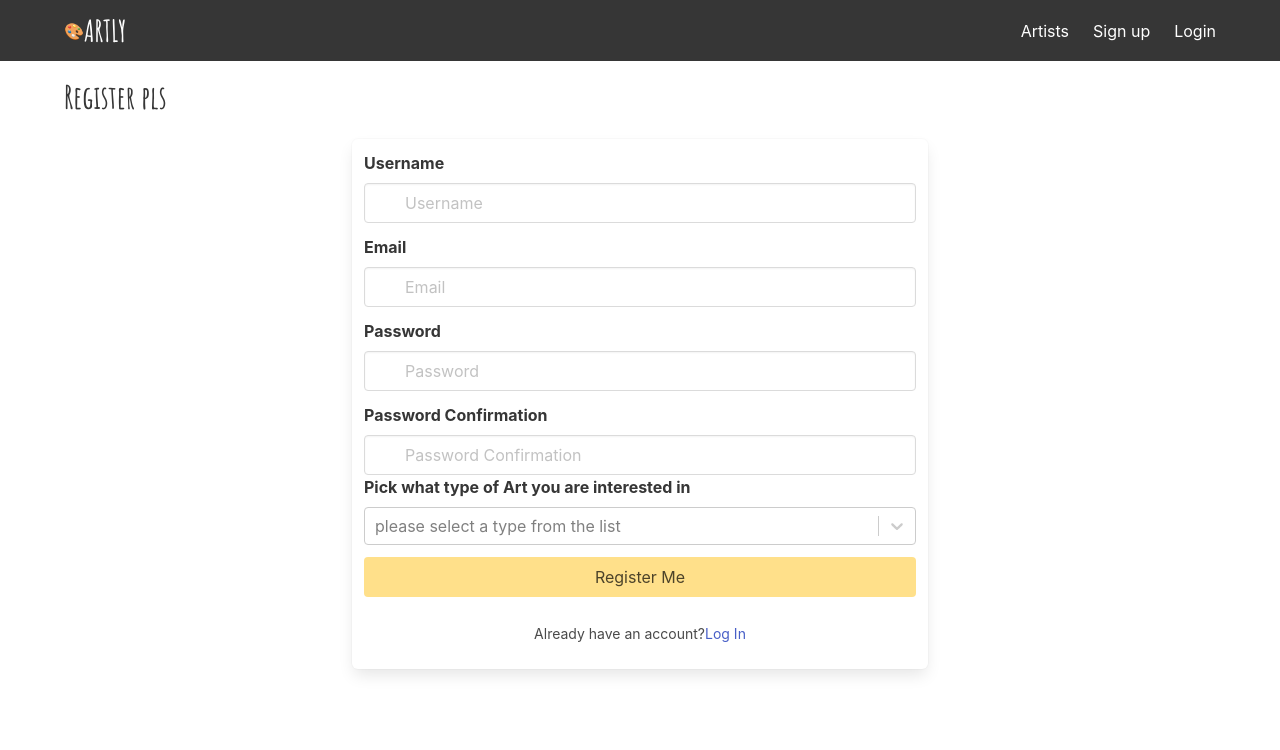
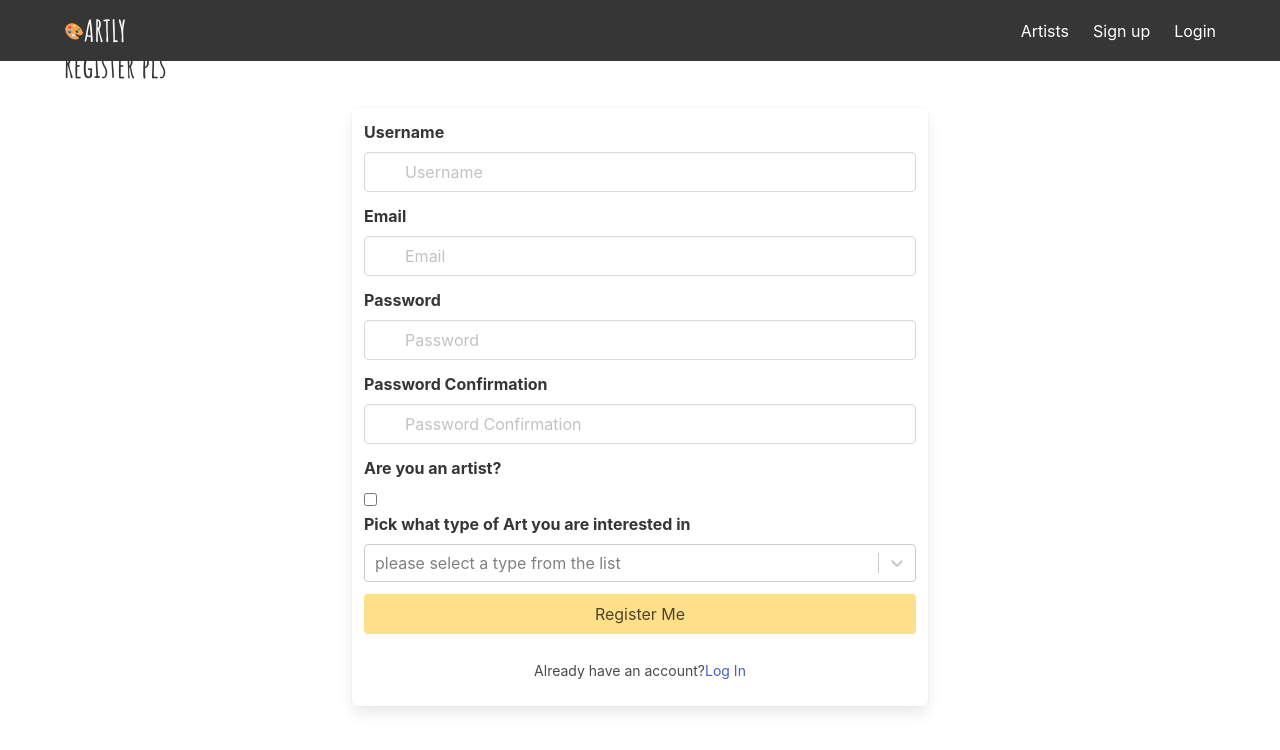
Before and after one commit to NoaFilosof08/sei-project-4, a React (Create React App) app in the folder frontend/: page /register in a window 1280 px wide. Shown: the top 750 px of the page. Built offline with nearby package versions, Linux system fonts and the light colour scheme.

Commit message:
checkbox buttons added to forms

```diff
--- a/frontend/src/components/Auth/EditProfile.js
+++ b/frontend/src/components/Auth/EditProfile.js
@@ -9,7 +9,7 @@ class EditProfile extends React.Component {
       profilePicture: '',
       first_name: '',
       last_name: '',
-      is_artist: '',
+      is_artist: false,
       bio: '',
       types: [],
       favourites: []
@@ -59,6 +59,12 @@ class EditProfile extends React.Component {
     this.setState({ data })
   }
 
+  handleCheckboxChange = (event) => {
+    const value = event.target.type === 'checkbox' ? event.target.checked : event.target.value
+    const data = { ...this.state.data, [event.target.name]: value }
+    this.setState({ data: data })
+  }
+
   handleSubmit = async event => {
     event.preventDefault()
     try {
@@ -75,9 +81,16 @@ class EditProfile extends React.Component {
     this.setState({ data })
   }
 
+  checkIsArtist = () => {
+    if (this.state.data.is_artist) {
+      return true
+    }
+  }
+
 
   render() {
     console.log(this.state.data)
+    const isArtist = this.checkIsArtist()
     return (
       <section className="hero is-fullheight-with-navbar">
         <div className="hero-body">
@@ -119,6 +132,18 @@ class EditProfile extends React.Component {
                   </div>
                 </div>
 
+                <div className="field">
+                  <label className="label">Do you want to be able to upload art?</label>
+
+                    <div className="control">
+                      <input
+                        type="checkbox"
+                        name="is_artist"
+                        onChange={this.handleCheckboxChange}
+                        checked={this.state.data.is_artist}
+                      />
+                    </div>
+
                   {/* <div className="field">
                       <label className="label">Profile Picture</label>
                       <div className="control">
@@ -149,7 +174,7 @@ class EditProfile extends React.Component {
                   onSubmit={this.handleSubmit}
                   >Update Profile</button>
                 </div>
-
+                    </div>
               </form>
 
           </div>
--- a/frontend/src/components/Auth/Register.js
+++ b/frontend/src/components/Auth/Register.js
@@ -13,6 +13,7 @@ class Register extends React.Component {
       password_confirmation: '',
       profilePicture: '',
       bio: '',
+      is_artist: false,
       types: [],
       favourites: []
     },
@@ -51,6 +52,12 @@ class Register extends React.Component {
     const data = { ...this.state.data, [e.target.name]: e.target.value }
     const errors = { ...this.state.errors, [e.target.name]: ''}
     this.setState({ data, errors })
+  }
+
+  handleCheckboxChange = (event) => {
+    const value = event.target.type === 'checkbox' ? event.target.checked : event.target.value
+    const data = { ...this.state.data, [event.target.name]: value }
+    this.setState({ data: data })
   }
 
   handleSubmit = async e => {
@@ -149,6 +156,19 @@ class Register extends React.Component {
                       </div>
                     </div> */}
 
+                  </div>
+
+                  <div className="field">
+                    <label className="label">Are you an artist?</label>
+                    <div className="control">
+                      <input
+                        type="checkbox"
+                        name="is_artist"
+                        onChange={this.handleCheckboxChange}
+                        checked={this.state.data.is_artist}
+                      />
+                    </div>
+
                   <div className="field">
                     <label className="label">Pick what type of Art you are interested in</label>
                     <div className="control">
```
